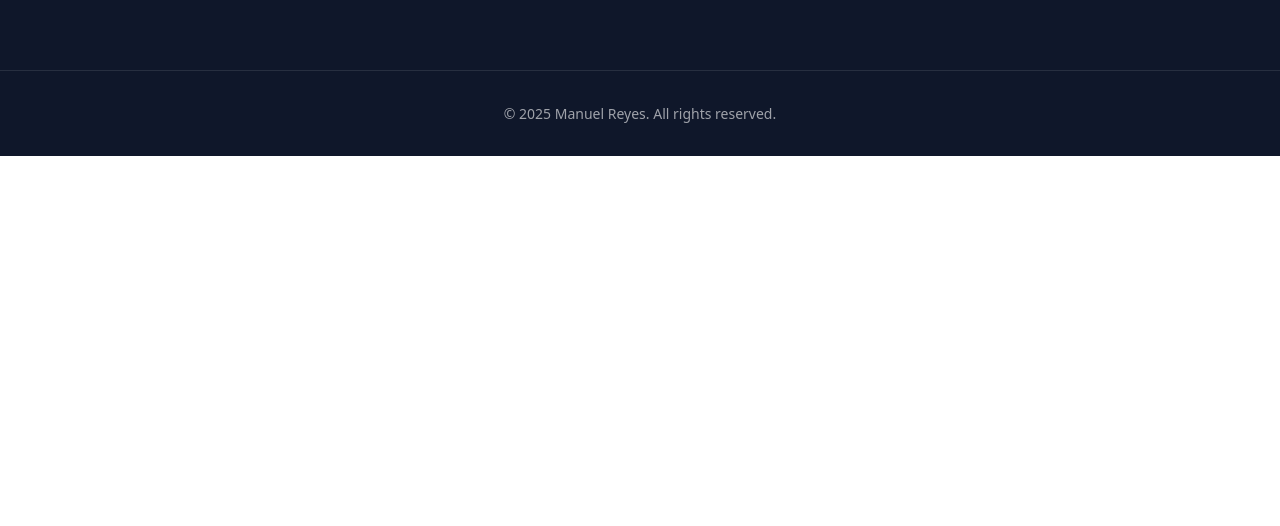
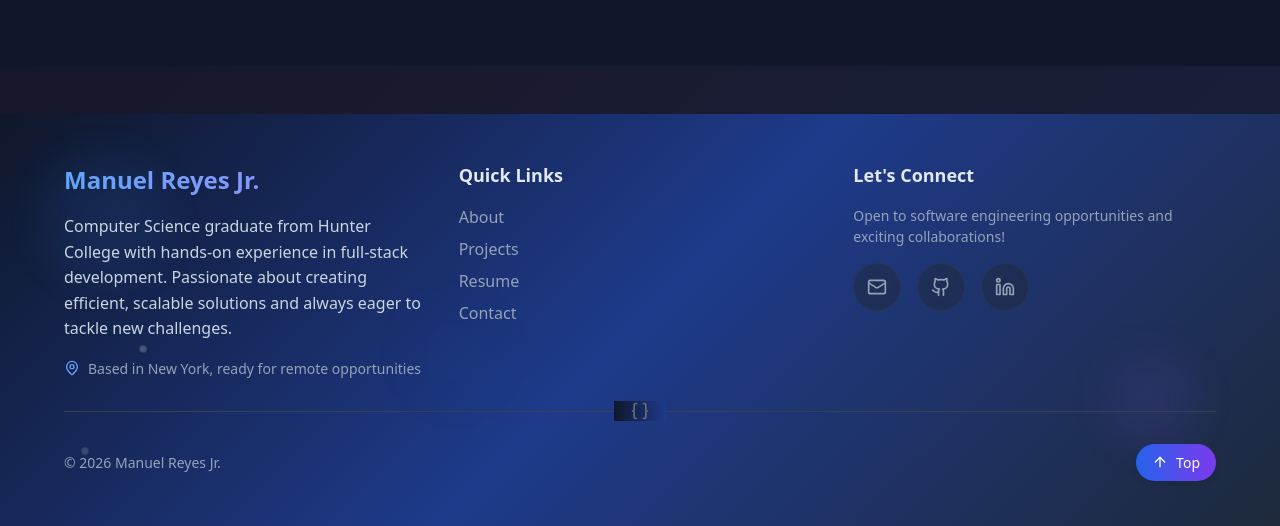
Before and after one commit to MReyes1241/25-portfolio-website, a React (Vite) app in the folder client/: page /blog in a window 1280 px wide. Shown: the part 814-1340 px from the top of the page. Before the commit the page ends 970 px from the top, so only its background shows below. Built offline with nearby package versions, Linux system fonts and the light colour scheme; no server answers.

Commit message:
Apply Footer to pages

```diff
--- a/client/src/pages/about/About.tsx
+++ b/client/src/pages/about/About.tsx
@@ -1,8 +1,10 @@
 import styles from "./About.module.css";
 import { imageUrls } from "../../assets/images.ts";
+import Footer from "../../components/footer/Footer.tsx";
 
 export function About() {
   return (
+    <>
       <section id="about" className={styles.aboutSection}>
         <div className={styles.container}>
           <div className={styles.textContainer}>
@@ -77,5 +79,7 @@ export function About() {
           </div>
         </div>
       </section>
+      <Footer />
+    </>
   );
 }
--- a/client/src/pages/blog/Blog.tsx
+++ b/client/src/pages/blog/Blog.tsx
@@ -1,6 +1,7 @@
 import React, { useState, useEffect, useMemo } from "react";
 import { useNavigate } from "react-router-dom";
 import styles from "./Blog.module.css";
+import Footer from "../../components/footer/Footer";
 
 interface BlogPost {
   id: number;
@@ -63,6 +64,7 @@ const Blog: React.FC = () => {
   }
 
   return (
+    <>
       <div className={styles.container}>
         <div className={styles.header}>
           <div className={styles.headerContent}>
@@ -146,11 +148,10 @@ const Blog: React.FC = () => {
             </div>
           )}
         </div>
+      </div>
+      <Footer />
+    </>
 
-      <div className={styles.footer}>
-        <p>&copy; 2025 Manuel Reyes. All rights reserved.</p>
-      </div>
-    </div>
   );
 };
 
--- a/client/src/pages/home/Home.tsx
+++ b/client/src/pages/home/Home.tsx
@@ -1,6 +1,7 @@
 import React from "react";
 import Hero from "../../components/hero/Hero.tsx";
 import styles from "./Home.module.css";
+import Footer from "../../components/footer/Footer.tsx";
 
 const Home: React.FC = () => {
   const handleViewProjects = () => {
@@ -8,7 +9,6 @@ const Home: React.FC = () => {
     if (projectsSection) {
       projectsSection.scrollIntoView({ behavior: "smooth" });
     } else {
-      // If projects section doesn't exist on this page, you could navigate to a projects page
       console.log("Navigate to projects page");
     }
   };
@@ -33,9 +33,7 @@ const Home: React.FC = () => {
         onDownloadResume={handleDownloadResume}
       />
 
-      <footer className={styles.footer}>
-        <p>&copy; 2025 Manuel Reyes Jr</p>
-      </footer>
+      <Footer />
     </div>
   );
 };
--- a/client/src/pages/projects/Projects.tsx
+++ b/client/src/pages/projects/Projects.tsx
@@ -12,6 +12,7 @@ import {
 } from "lucide-react";
 import styles from "./Projects.module.css";
 import { imageUrls } from "../../assets/images.ts";
+import Footer from "../../components/footer/Footer.tsx";
 
 interface Project {
   id: number;
@@ -196,6 +197,7 @@ const Projects: React.FC = () => {
   };
 
   return (
+    <>
       <div className={styles.container}>
         <div className={styles.backgroundGlow}></div>
 
@@ -342,6 +344,8 @@ const Projects: React.FC = () => {
           </span>
         </div>
       </div>
+      <Footer />
+    </>
   );
 };
 
--- a/client/src/pages/resume/Resume.tsx
+++ b/client/src/pages/resume/Resume.tsx
@@ -14,6 +14,7 @@ import {
 } from "lucide-react";
 import { useState } from "react";
 import styles from "./Resume.module.css";
+import Footer from "../../components/footer/Footer";
 
 const Resume = () => {
   const [expandedSections, setExpandedSections] = useState({
@@ -116,6 +117,7 @@ const Resume = () => {
   };
 
   return (
+    <>
       <div className={styles.container}>
         <div className={styles.resumeWrapper}>
           <div className={styles.resumeHeader}>
@@ -316,6 +318,9 @@ const Resume = () => {
           </div>
         </div>
       </div>
+      <Footer />
+    </>
+
   );
 };
 
```
Lines whose indentation alone changed are shown as unchanged.
